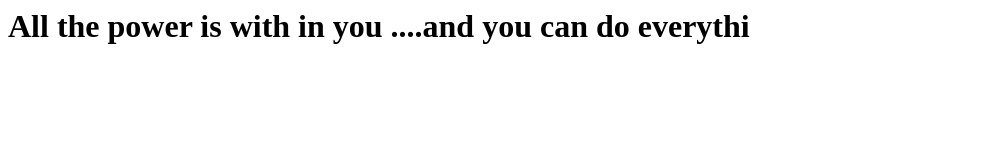
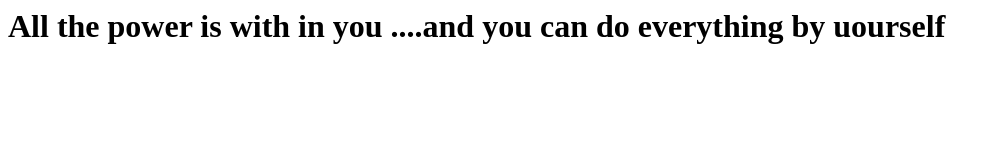
Before and after one commit to Amruthapriyanka/firstgitrepo, a plain HTML site: page index.html in a window 1280 px wide. Shown: the whole page, without its empty margins (0-1001 px from the left). Drawn offline with Linux system fonts and the light colour scheme.

Commit message:
3 rd update

```diff
--- a/index.html
+++ b/index.html
@@ -1,6 +1,6 @@
 
 <html>
 <body>
-<h1>All the power is with in you ....and you can do everythi <h1>
+<h1>All the power is with in you ....and you can do everything by uourself<h1>
 </body>
 </html>
```
